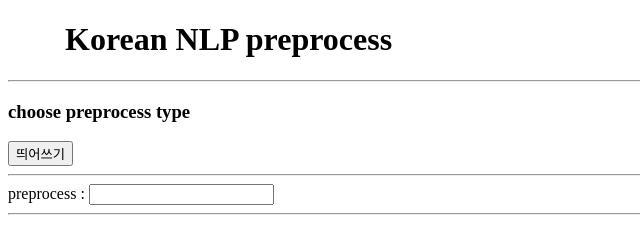
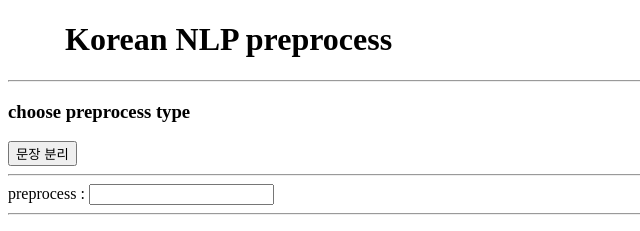
Before and after one commit to skaghzz/korean-nlp-preprocess-website, a plain HTML site: page index.html in a window 1280 px wide. Shown: the top 231 px of the page, 0-640 px from the left. Drawn offline with nearby package versions, Linux system fonts and the light colour scheme.

Commit message:
의미를 확실하게 띄어쓰기->문장분리로 변경

```diff
--- a/index.html
+++ b/index.html
@@ -15,8 +15,8 @@
     <hr />
     <div>
       <h3>choose preprocess type</h3>
-      <button onclick="clickPreprocessType('띄어쓰기', 'split-sentence');">
-        띄어쓰기
+      <button onclick="clickPreprocessType('문장 분리', 'split-sentence');">
+        문장 분리
       </button>
       <!--<button onclick="clickPreprocessType('형태소분석');">형태소분석</button>-->
     </div>
```
